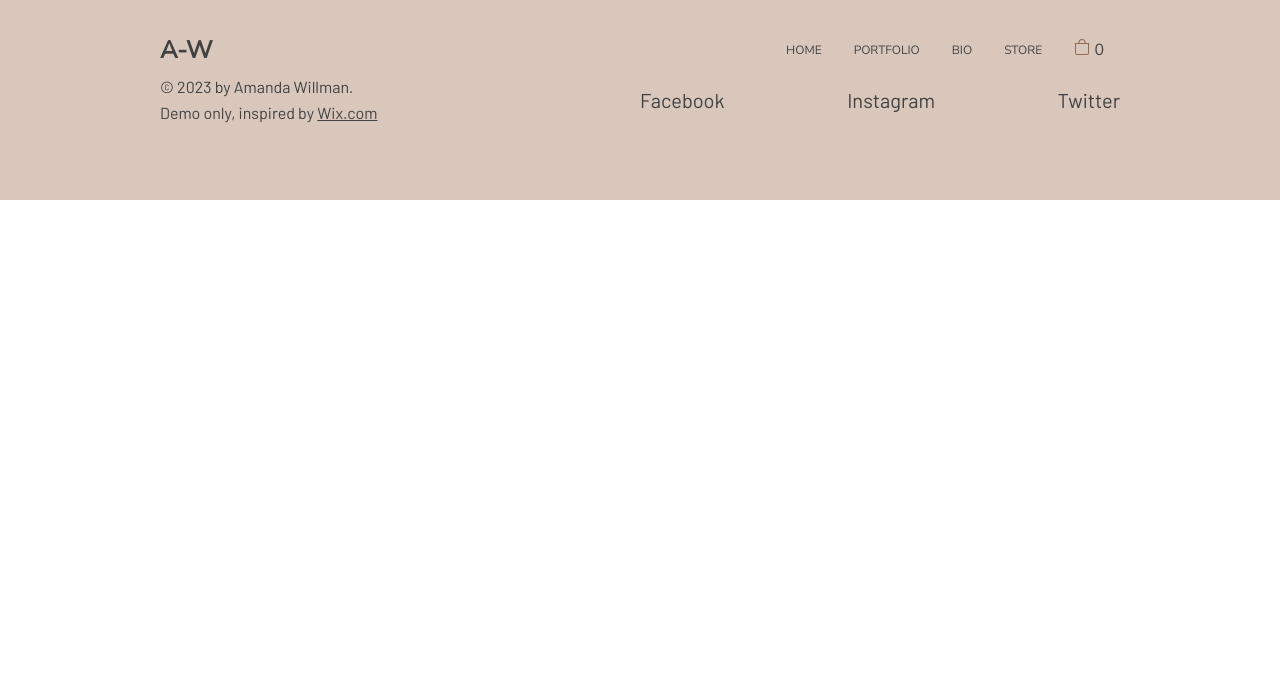
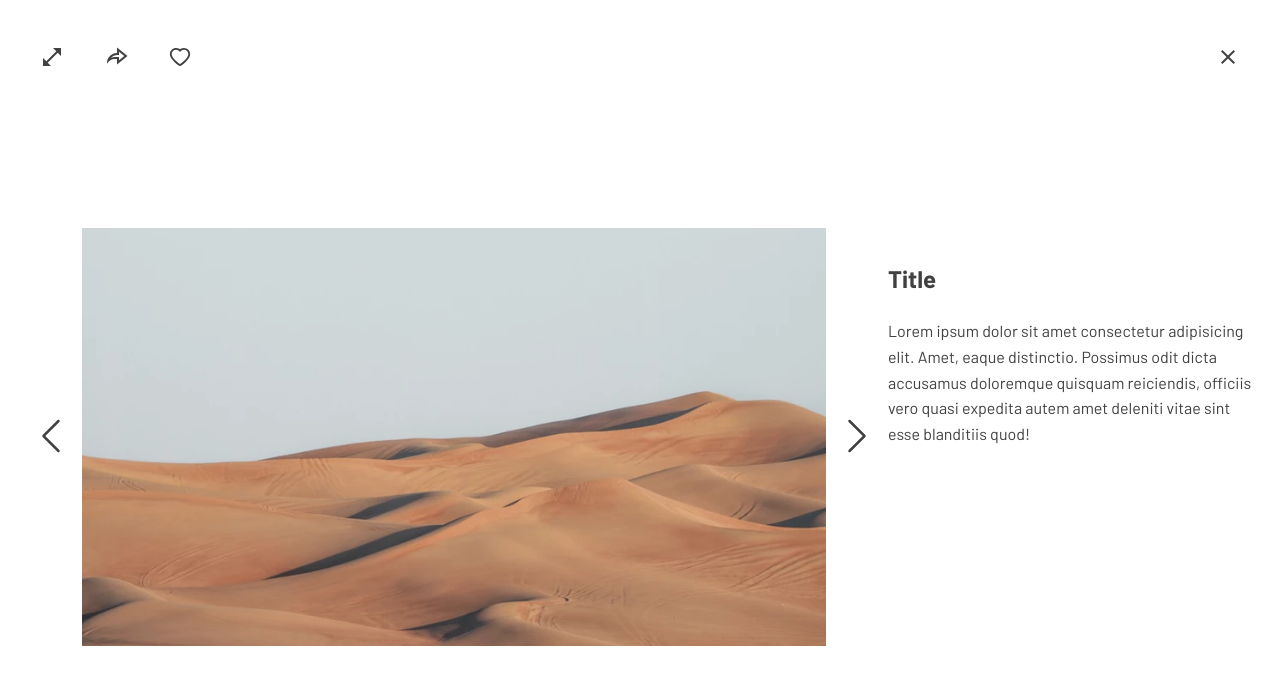
Before and after one commit to Knopkaivy/photographer-portfolio-demo, a React (Create React App) app: page /portfolio/beach/beach-1 in a window 1280 px wide. Shown: the top 684 px of the page. Built offline with nearby package versions, Linux system fonts and the light colour scheme.

Commit message:
Add PhotoCardDetailed and Toolbar component

```diff
--- a/src/App.js
+++ b/src/App.js
@@ -4,6 +4,7 @@ import Footer from './Footer';
 import Home from './Home';
 import Portfolio from './Portfolio';
 import Gallery from './Gallery';
+import PhotoCardDetailed from './PhotoCardDetailed';
 import Bio from './Bio';
 import Store from './Store';
 
@@ -17,6 +18,10 @@ function App() {
         <Route path="/" element={<Home />} />
         <Route path="portfolio" element={<Portfolio />}></Route>
         <Route path="portfolio/:galleryName" element={<Gallery />} />
+        <Route
+          path="portfolio/:galleryName/:imageId"
+          element={<PhotoCardDetailed />}
+        />
         <Route path="bio" element={<Bio />} />
         <Route path="store" element={<Store />} />
       </Routes>
--- a/src/Gallery.jsx
+++ b/src/Gallery.jsx
@@ -12,31 +12,37 @@ const Gallery = () => {
       'Lorem, ipsum dolor sit amet consectetur adipisicing elit. Delectus nostrum laborum adipisci alias fuga culpa.',
     images: [
       {
+        imageId: 'desert-3-md',
         imageURL: { Desert3Md },
         imageTitle: 'Image Title Placeholder',
         imageDescription: 'Image Description Placeholder',
       },
       {
+        imageId: 'desert-3-md',
         imageURL: { Desert3Md },
         imageTitle: 'Image Title Placeholder',
         imageDescription: 'Image Description Placeholder',
       },
       {
+        imageId: 'desert-3-md',
         imageURL: { Desert3Md },
         imageTitle: 'Image Title Placeholder',
         imageDescription: 'Image Description Placeholder',
       },
       {
+        imageId: 'desert-3-md',
         imageURL: { Desert3Md },
         imageTitle: 'Image Title Placeholder',
         imageDescription: 'Image Description Placeholder',
       },
       {
+        imageId: 'desert-3-md',
         imageURL: { Desert3Md },
         imageTitle: 'Image Title Placeholder',
         imageDescription: 'Image Description Placeholder',
       },
       {
+        imageId: 'desert-3-md',
         imageURL: { Desert3Md },
         imageTitle: 'Image Title Placeholder',
         imageDescription: 'Image Description Placeholder',
@@ -57,6 +63,7 @@ const Gallery = () => {
   const galleryList = gallery.images.map((img) => {
     return (
       <PhotoCard
+        imageId={img.imageId}
         imageURL={img.imageURL}
         imageTitle={img.imageTitle}
         imageDescription={img.imageDescription}
--- a/src/PhotoCard.jsx
+++ b/src/PhotoCard.jsx
@@ -1,17 +1,28 @@
 import React, { useState } from 'react';
+import { Link } from 'react-router-dom';
 import { AiFillHeart } from 'react-icons/ai';
 import { AiOutlineHeart } from 'react-icons/ai';
 import { RiShareForwardLine } from 'react-icons/ri';
 import './styles/PhotoCard.css';
 
-const PhotoCard = ({ imageURL, imageTitle, imageDescription, openOverlay }) => {
+const PhotoCard = ({
+  imageId,
+  imageURL,
+  imageTitle,
+  imageDescription,
+  openOverlay,
+}) => {
   const [liked, setLiked] = useState(false);
   let toggleLike = () => {
     setLiked(!liked);
   };
+  let handleOpenOverlay = (event) => {
+    event.stopPropagation();
+    openOverlay();
+  };
   return (
-    <div className="PhotoCard">
-      <div className="PhotoCard__overlay"></div>
+    <div to={imageId} className="PhotoCard">
+      <Link to={imageId} className="PhotoCard__overlay"></Link>
       <div className="PhotoCard__iconContainer">
         <div className="PhotoCard__icon" onClick={toggleLike}>
           {liked ? (
@@ -25,7 +36,7 @@ const PhotoCard = ({ imageURL, imageTitle, imageDescription, openOverlay }) => {
         </div>
         <div
           className="PhotoCard__icon PhotoCard__icon-share"
-          onClick={openOverlay}
+          onClick={handleOpenOverlay}
         >
           <RiShareForwardLine />
         </div>
--- /dev/null
+++ b/src/PhotoCardDetailed.jsx
@@ -0,0 +1,41 @@
+import React from 'react';
+import { BsChevronLeft } from 'react-icons/bs';
+import { BsChevronRight } from 'react-icons/bs';
+import Desert3Md from './images/desert-3-md.webp';
+import Desert3Lg from './images/desert-3-lg.webp';
+import Toolbar from './Toolbar';
+import './styles/PhotoCardDetailed.css';
+
+const PhotoCardDetailed = () => {
+  return (
+    <div className="PhotoCardDetailed">
+      <Toolbar />
+      <div className="PhotoCardDetailed__main">
+        <div className="PhotoCardDetailed__navigation PhotoCardDetailed__navigation-left">
+          <BsChevronLeft className="PhotoCardDetailed__navigationIcon icon" />
+        </div>
+        <div className="PhotoCardDetailed__imageContainer">
+          <img
+            src={Desert3Md}
+            alt="title"
+            className="PhotoCardDetailed__image"
+          />
+        </div>
+        <div className="PhotoCardDetailed__navigation PhotoCardDetailed__navigation-right">
+          <BsChevronRight className="PhotoCardDetailed__navigationIcon icon" />
+        </div>
+        <div className="PhotoCardDetailed__descriptionContainer">
+          <h2 className="PhotoCardDetailed__title">Title</h2>
+          <p className="PhotoCardDetailed__description">
+            Lorem ipsum dolor sit amet consectetur adipisicing elit. Amet, eaque
+            distinctio. Possimus odit dicta accusamus doloremque quisquam
+            reiciendis, officiis vero quasi expedita autem amet deleniti vitae
+            sint esse blanditiis quod!
+          </p>
+        </div>
+      </div>
+    </div>
+  );
+};
+
+export default PhotoCardDetailed;
--- a/src/ShareOverlay.jsx
+++ b/src/ShareOverlay.jsx
@@ -26,14 +26,14 @@ const ShareOverlay = ({ closeOverlay }) => {
           className="ShareOverlay__iconCloseContainer"
           onClick={handleCloseOverlay}
         >
-          <IoMdClose className="ShareOverlay__icon ShareOverlay__icon-close" />
+          <IoMdClose className="ShareOverlay__icon ShareOverlay__icon-close icon" />
         </div>
         <div className="ShareOverlay__iconContainer">
-          <BsFacebook className="ShareOverlay__icon" />
-          <BsTwitter className="ShareOverlay__icon" />
-          <BsPinterest className="ShareOverlay__icon" />
-          <FaTumblr className="ShareOverlay__icon" />
-          <MdEmail className="ShareOverlay__icon" />
+          <BsFacebook className="ShareOverlay__icon icon" />
+          <BsTwitter className="ShareOverlay__icon icon" />
+          <BsPinterest className="ShareOverlay__icon icon" />
+          <FaTumblr className="ShareOverlay__icon icon" />
+          <MdEmail className="ShareOverlay__icon icon" />
         </div>
         <div className="ShareOverlay__linkContainer">
           <p className="ShareOverlay__link">URL goes here</p>
--- /dev/null
+++ b/src/Toolbar.jsx
@@ -0,0 +1,30 @@
+import React from 'react';
+import { MdOpenInFull } from 'react-icons/md';
+import { AiFillHeart } from 'react-icons/ai';
+import { AiOutlineHeart } from 'react-icons/ai';
+import { RiShareForwardLine } from 'react-icons/ri';
+import { IoMdClose } from 'react-icons/io';
+import './styles/Toolbar.css';
+
+const Toolbar = () => {
+  return (
+    <div className="Toolbar">
+      <div className="Toolbar__iconsList">
+        <div className="Toolbar__iconContainer">
+          <MdOpenInFull className="Toolbar__icon icon" />
+        </div>
+        <div className="Toolbar__iconContainer">
+          <RiShareForwardLine className="Toolbar__icon icon" />
+        </div>
+        <div className="Toolbar__iconContainer">
+          <AiOutlineHeart className="Toolbar__icon icon" />
+        </div>
+      </div>
+      <div className="Toolbar__iconContainer">
+        <IoMdClose className="Toolbar__icon icon" />
+      </div>
+    </div>
+  );
+};
+
+export default Toolbar;
--- a/src/styles/App.css
+++ b/src/styles/App.css
@@ -31,3 +31,7 @@ body {
   padding-right: 2rem;
   box-sizing: border-box;
 }
+.icon:hover {
+  color: var(--color-secondary);
+  transform: scale(1.1);
+}
--- /dev/null
+++ b/src/styles/PhotoCardDetailed.css
@@ -0,0 +1,48 @@
+.PhotoCardDetailed {
+  position: absolute;
+  top: 0;
+  left: 0;
+  width: 100vw;
+  height: 100vh;
+  z-index: 4;
+  background-color: var(--color-white);
+  font-size: 1.6rem;
+  display: flex;
+  flex-direction: column;
+  padding: 2rem;
+}
+.PhotoCardDetailed__main {
+  flex-grow: 1;
+  display: flex;
+  justify-content: center;
+  align-items: center;
+  padding: 8rem 0;
+}
+.PhotoCardDetailed__navigation {
+  flex-basis: 5%;
+  font-size: 4rem;
+  color: var(--color-primary);
+  text-align: center;
+}
+.PhotoCardDetailed__navigationIcon {
+  /* align-self: center; */
+}
+.PhotoCardDetailed__imageContainer {
+  width: 100rem;
+  flex: 1 1 60%;
+}
+.PhotoCardDetailed__image {
+  width: 100%;
+  height: auto;
+  object-fit: cover;
+}
+.PhotoCardDetailed__descriptionContainer {
+  flex: 1 1 30%;
+  height: 100%;
+  padding-top: 8rem;
+}
+.PhotoCardDetailed__title {
+  font-size: 2.4rem;
+  font-weight: 700;
+  margin-bottom: 2rem;
+}
--- a/src/styles/ShareOverlay.css
+++ b/src/styles/ShareOverlay.css
@@ -44,10 +44,7 @@
   cursor: pointer;
   transition: all 0.1s;
 }
-.ShareOverlay__icon:hover {
-  color: var(--color-secondary);
-  transform: scale(1.1);
-}
+
 .ShareOverlay__linkContainer {
   display: flex;
   justify-content: center;
@@ -80,5 +77,5 @@
   color: var(--color-white);
 }
 .ShareOverlay__icon-copy:hover {
-  color: var(--color-white);
+  transform: scale(1.1);
 }
--- /dev/null
+++ b/src/styles/Toolbar.css
@@ -0,0 +1,15 @@
+.Toolbar {
+  height: 8rem;
+  display: flex;
+  justify-content: space-between;
+  align-items: center;
+}
+.Toolbar__iconsList {
+  display: flex;
+}
+.Toolbar__iconContainer {
+  padding: 2rem;
+}
+.Toolbar__icon {
+  font-size: 2.4rem;
+}
```
